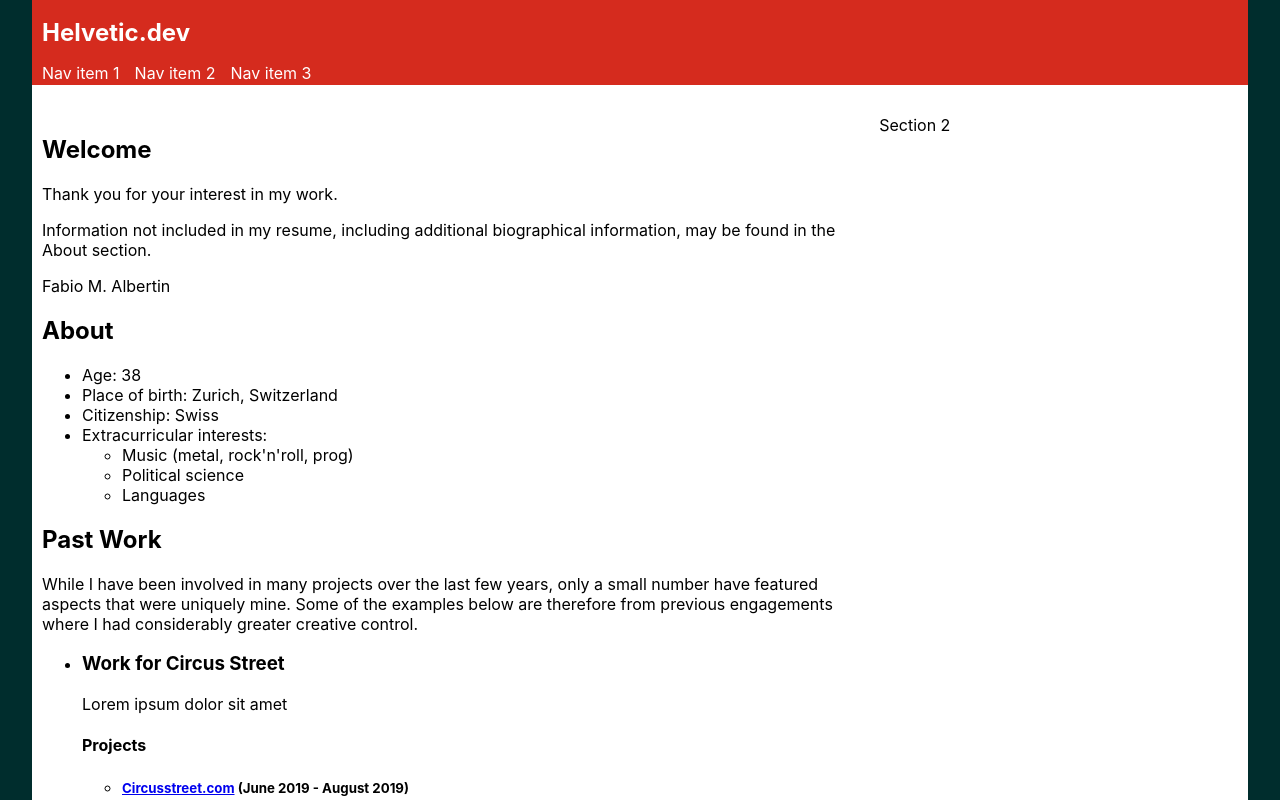
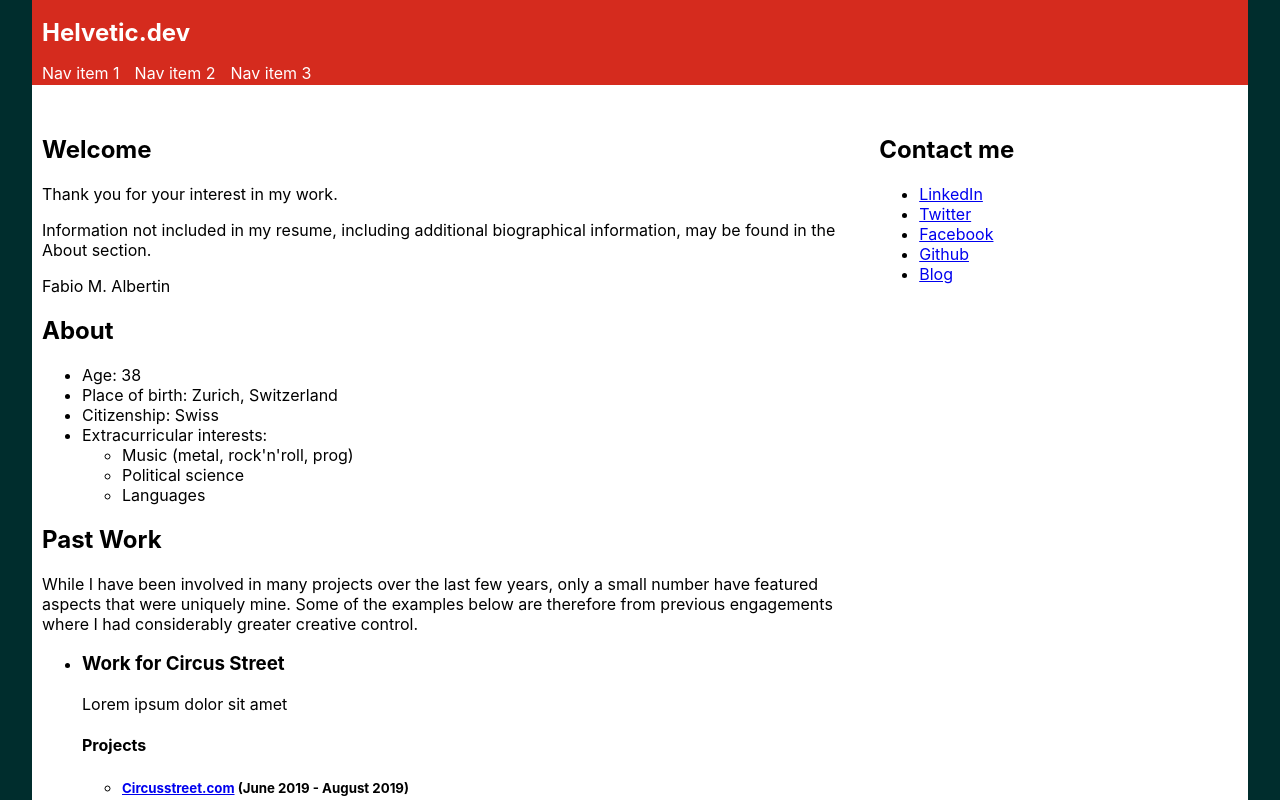
Before and after one commit to sengeezer/helvetic-dev, a React (Create React App) app: page / in a window 1280 px wide. Shown: the top 800 px of the page. Built offline with nearby package versions, Linux system fonts and the light colour scheme.

Commit message:
Added contact component

```diff
--- /dev/null
+++ b/src/components/Contact.js
@@ -0,0 +1,28 @@
+import React from 'react';
+
+import contact from '../content/contact';
+
+const Contact = () => (
+  <div className="contact">
+    <h2>{contact.title}</h2>
+    <ul>
+      <li className="linkedIn">
+        <a href={contact.platforms.linkedin}>LinkedIn</a>
+      </li>
+      <li className="twitter">
+        <a href={contact.platforms.twitter}>Twitter</a>
+      </li>
+      <li className="facebook">
+        <a href={contact.platforms.facebook}>Facebook</a>
+      </li>
+      <li className="github">
+        <a href={contact.platforms.github}>Github</a>
+      </li>
+      <li className="blog">
+        <a href={contact.platforms.blog}>Blog</a>
+      </li>
+    </ul>
+  </div>
+);
+
+export default Contact;
--- a/src/components/Main.js
+++ b/src/components/Main.js
@@ -3,6 +3,7 @@ import React from 'react';
 import Intro from './Intro';
 import About from './About';
 import PastWork from './PastWork';
+import Contact from './Contact';
 
 const Main = () => (
   <main className="clearfix">
@@ -12,7 +13,7 @@ const Main = () => (
       <PastWork />
     </section>
     <section>
-      Section 2
+      <Contact />
     </section>
   </main>
 );
```
